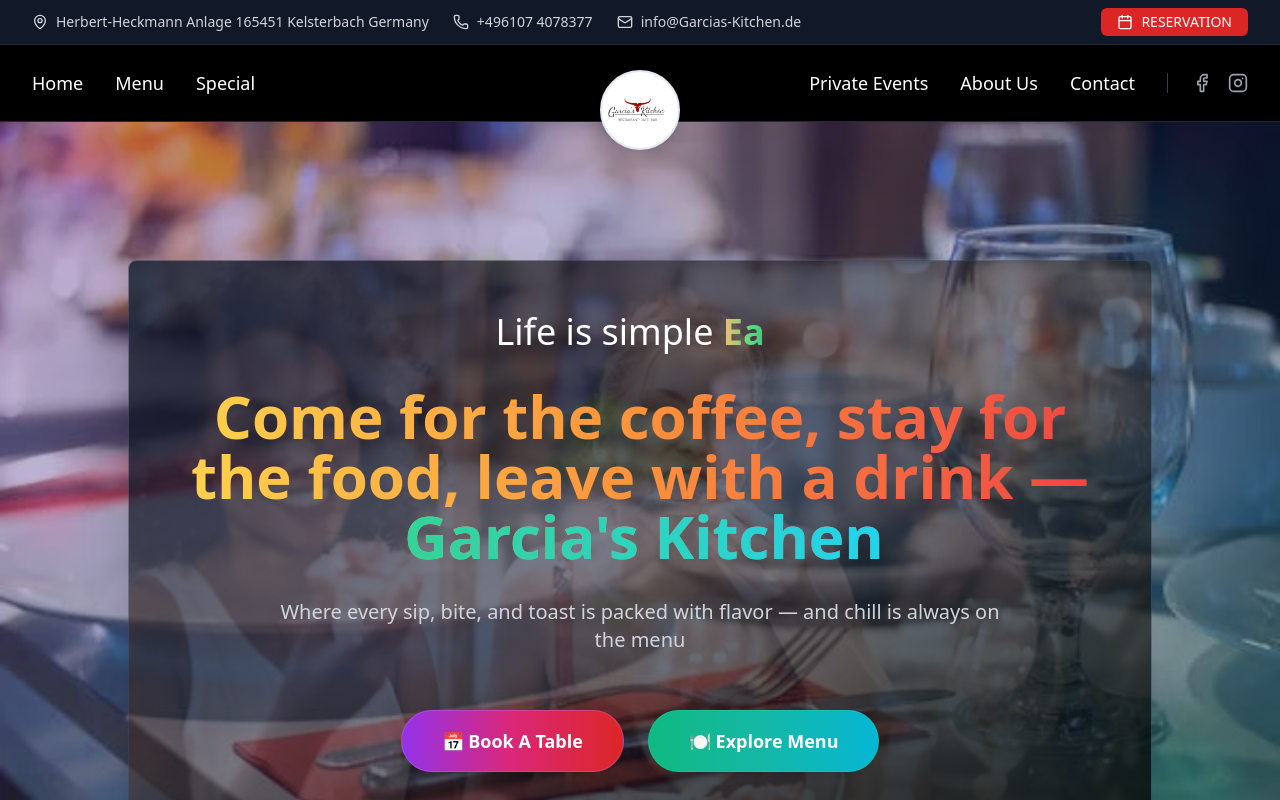
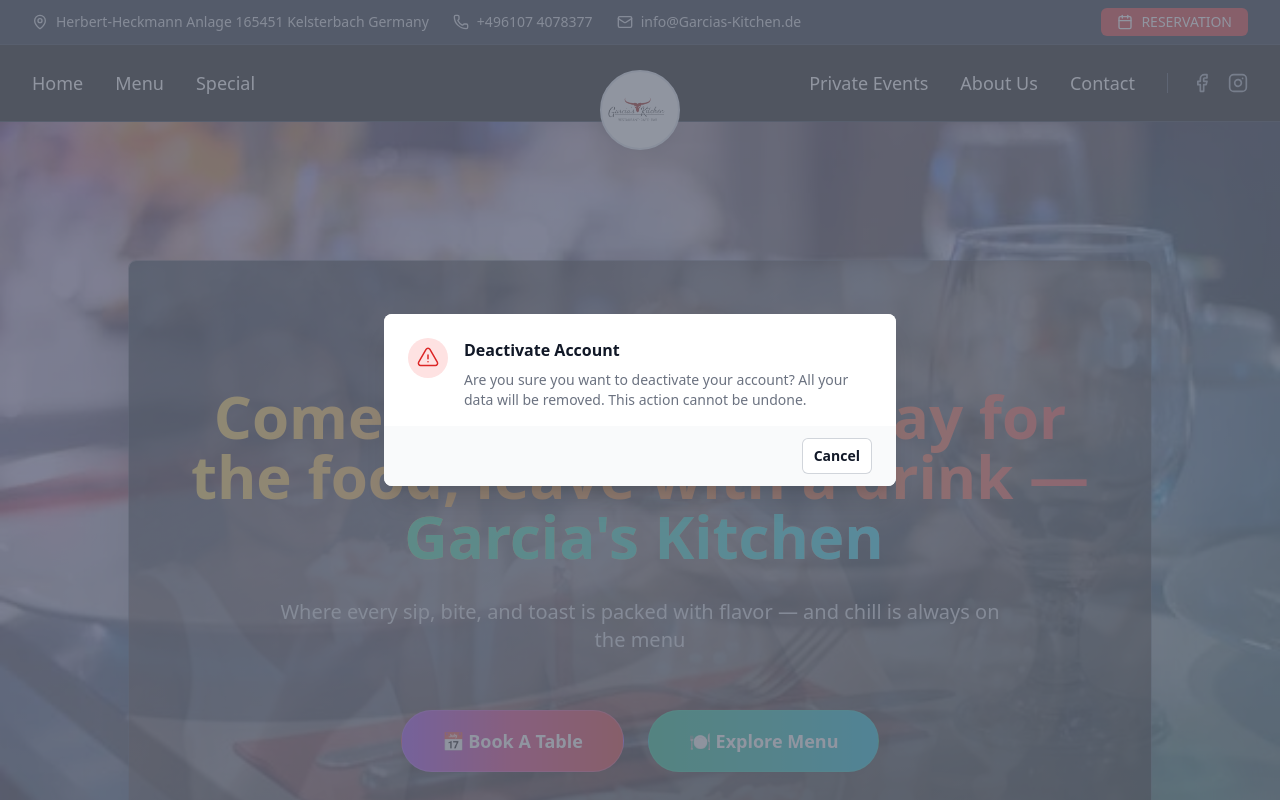
Before and after one commit to lakshmansinghmalviya/restourant-website, a React (Vite) app: page / in a window 1280 px wide. Both pictures are taken after a click on the button "RESERVATION". Shown: the top 800 px of the page. Built offline with nearby package versions, Linux system fonts and the light colour scheme.

Commit message:
okay fine but not expected the dialog

```diff
--- /dev/null
+++ b/src/components/book-table/Dialog.tsx
@@ -0,0 +1,85 @@
+import React from "react";
+
+type ModalProps = {
+  isOpen: boolean;
+  title: string;
+  description?: string;
+  onClose: () => void;
+  children?: React.ReactNode;
+};
+
+const Modal: React.FC<ModalProps> = ({
+  isOpen,
+  title,
+  description,
+  onClose,
+  children,
+}) => {
+
+  if (!isOpen) return null;
+
+  return (
+    <div
+      className="fixed inset-0 z-10 overflow-y-auto"
+      aria-labelledby="modal-title"
+      role="dialog"
+      aria-modal="true"
+    >
+      {/* Backdrop */}
+      <div className="fixed inset-0 bg-gray-500 bg-opacity-75 transition-opacity"></div>
+
+      {/* Modal Content */}
+      <div className="flex min-h-full items-center justify-center p-4">
+        <div className="relative transform overflow-hidden rounded-lg bg-white text-left shadow-xl transition-all sm:w-full sm:max-w-lg">
+          {/* Body */}
+          <div className="bg-white px-4 pt-5 pb-4 sm:p-6 sm:pb-4">
+            <div className="sm:flex sm:items-start">
+              <div className="mx-auto flex size-12 shrink-0 items-center justify-center rounded-full bg-red-100 sm:mx-0 sm:size-10">
+                <svg
+                  className="size-6 text-red-600"
+                  fill="none"
+                  viewBox="0 0 24 24"
+                  strokeWidth={1.5}
+                  stroke="currentColor"
+                  aria-hidden="true"
+                >
+                  <path
+                    strokeLinecap="round"
+                    strokeLinejoin="round"
+                    d="M12 9v3.75m-9.303 3.376c-.866 1.5.217 3.374 1.948 3.374h14.71c1.73 0 2.813-1.874 1.948-3.374L13.949 3.378c-.866-1.5-3.032-1.5-3.898 0L2.697 16.126ZM12 15.75h.007v.008H12v-.008Z"
+                  />
+                </svg>
+              </div>
+              <div className="mt-3 text-center sm:mt-0 sm:ml-4 sm:text-left">
+                <h3
+                  className="text-base font-semibold text-gray-900"
+                  id="modal-title"
+                >
+                  {title}
+                </h3>
+                {description && (
+                  <div className="mt-2">
+                    <p className="text-sm text-gray-500">{description}</p>
+                  </div>
+                )}
+              </div>
+            </div>
+          </div>
+
+          {/* Footer */}
+          <div className="bg-gray-50 px-4 py-3 sm:flex sm:flex-row-reverse sm:px-6">
+            {children}
+            <button
+              onClick={onClose}
+              className="mt-3 inline-flex w-full justify-center rounded-md bg-white px-3 py-2 text-sm font-semibold text-gray-900 shadow-xs ring-1 ring-inset ring-gray-300 hover:bg-gray-50 sm:mt-0 sm:w-auto"
+            >
+              Cancel
+            </button>
+          </div>
+        </div>
+      </div>
+    </div>
+  );
+};
+
+export default Modal;
--- /dev/null
+++ b/src/components/book-table/ReservationDialog.tsx
@@ -0,0 +1,42 @@
+import { useEffect } from "react";
+import ReservationForm from "./ReservationForm";
+
+export default function ReservationDialog({
+  open,
+  setOpen,
+}: {
+  open: boolean;
+  setOpen: (val: boolean) => void;
+}) {
+  useEffect(() => {
+    const handleEsc = (e: KeyboardEvent) => {
+      if (e.key === "Escape") setOpen(false);
+    };
+    document.addEventListener("keydown", handleEsc);
+    return () => document.removeEventListener("keydown", handleEsc);
+  }, [setOpen]);
+
+  console.log("AAA rha hai");
+  if (!open) return null;
+
+
+  return (
+    <div className="fixed inset-0 z-50 flex items-center justify-center bg-black bg-opacity-50">
+      <div className="bg-gray-900 text-white p-6 rounded-lg shadow-lg w-full max-w-2xl relative">
+        <div className="flex justify-between items-center mb-4">
+          <h2 className="text-2xl font-semibold">Book Your Table</h2>
+          <button
+            onClick={() => setOpen(false)}
+            className="text-white hover:text-red-500 text-2xl"
+          >
+            &times;
+          </button>
+        </div>
+        <ReservationForm
+          onCancel={() => setOpen(false)}
+          onSubmitSuccess={() => setOpen(false)}
+        />
+      </div>
+    </div>
+  );
+}
--- /dev/null
+++ b/src/components/book-table/ReservationForm.tsx
@@ -0,0 +1,143 @@
+import React, { useState } from "react";
+
+interface FormData {
+  fullName: string;
+  phoneNumber: string;
+  emailAddress: string;
+  numberOfGuests: string;
+  date: string;
+  time: string;
+  message: string;
+}
+
+export default function ReservationForm({
+  onCancel,
+  onSubmitSuccess,
+}: {
+  onCancel: () => void;
+  onSubmitSuccess: () => void;
+}) {
+  const [formData, setFormData] = useState<FormData>({
+    fullName: "",
+    phoneNumber: "",
+    emailAddress: "",
+    numberOfGuests: "",
+    date: "",
+    time: "",
+    message: "",
+  });
+
+  const handleInputChange = (
+    e: React.ChangeEvent<
+      HTMLInputElement | HTMLTextAreaElement | HTMLSelectElement
+    >
+  ) => {
+    const { name, value } = e.target;
+    setFormData((prev) => ({
+      ...prev,
+      [name]: value,
+    }));
+  };
+
+  const handleSubmit = (e: React.FormEvent<HTMLFormElement>) => {
+    e.preventDefault();
+    console.log("Reservation submitted:", formData);
+    // You can call an API here
+    onSubmitSuccess(); // close dialog
+  };
+
+  return (
+    <form onSubmit={handleSubmit} className="space-y-6">
+      <div className="grid grid-cols-1 md:grid-cols-2 gap-4">
+        <input
+          name="fullName"
+          placeholder="FULL NAME*"
+          value={formData.fullName}
+          onChange={handleInputChange}
+          required
+          className="bg-transparent border border-gray-600 px-4 py-2 text-white"
+        />
+        <input
+          name="phoneNumber"
+          placeholder="PHONE NUMBER*"
+          value={formData.phoneNumber}
+          onChange={handleInputChange}
+          required
+          className="bg-transparent border border-gray-600 px-4 py-2 text-white"
+        />
+      </div>
+
+      <input
+        name="emailAddress"
+        placeholder="EMAIL ADDRESS*"
+        type="email"
+        value={formData.emailAddress}
+        onChange={handleInputChange}
+        required
+        className="bg-transparent border border-gray-600 px-4 py-2 text-white w-full"
+      />
+
+      <select
+        name="numberOfGuests"
+        value={formData.numberOfGuests}
+        onChange={handleInputChange}
+        required
+        className="bg-transparent border border-gray-600 px-4 py-2 text-white w-full"
+      >
+        <option value="">NUMBER OF GUESTS</option>
+        {[...Array(8)].map((_, i) => (
+          <option key={i + 1} value={i + 1} className="bg-gray-800">
+            {i + 1} Guest{i > 0 ? "s" : ""}
+          </option>
+        ))}
+        <option value="8+" className="bg-gray-800">
+          8+ Guests
+        </option>
+      </select>
+
+      <div className="grid grid-cols-1 md:grid-cols-2 gap-4">
+        <input
+          type="date"
+          name="date"
+          value={formData.date}
+          onChange={handleInputChange}
+          required
+          className="bg-transparent border border-gray-600 px-4 py-2 text-white"
+        />
+        <input
+          type="time"
+          name="time"
+          value={formData.time}
+          onChange={handleInputChange}
+          required
+          className="bg-transparent border border-gray-600 px-4 py-2 text-white"
+        />
+      </div>
+
+      <textarea
+        name="message"
+        placeholder="MESSAGE..."
+        value={formData.message}
+        onChange={handleInputChange}
+        className="bg-transparent border border-gray-600 px-4 py-2 text-white w-full"
+        rows={4}
+      />
+
+      <div className="flex justify-end space-x-3 pt-4">
+        <button
+          type="button"
+          onClick={onCancel}
+          className="px-4 py-2 border border-gray-400 text-white"
+        >
+          Cancel
+        </button>
+        <button
+          type="submit"
+          className="px-4 py-2 bg-red-600 text-white hover:bg-red-700"
+        >
+          Submit
+        </button>
+      </div>
+    </form>
+  );
+}
--- a/src/components/header/HeaderMobile.tsx
+++ b/src/components/header/HeaderMobile.tsx
@@ -9,11 +9,18 @@
   Instagram,
   Calendar
 } from 'lucide-react';
-import { Link } from 'react-router-dom'; // ✅ Import Link
+import { Link } from 'react-router-dom';
+import Dialog from '../book-table/Dialog';
 
 const ResponsiveHeader = () => {
   const [isMobileMenuOpen, setIsMobileMenuOpen] = useState(false);
   const [isScrolled, setIsScrolled] = useState(false);
+  const [open, setOpen] = useState(false);
+
+  const handleDeactivate = () => {
+    // alert("Account deactivated.");
+    setOpen(false);
+  };
 
   useEffect(() => {
     const handleScroll = () => {
@@ -71,8 +78,11 @@
                 <span>info@Garcias-Kitchen.de</span>
               </div>
             </div>
-            <button className="bg-red-600 hover:bg-red-700 text-white px-4 py-1 rounded-md transition-colors duration-300 font-medium flex items-center space-x-2">
-              <Calendar className="w-4 h-4" />
+            <button className="bg-red-600 hover:bg-red-700 text-white px-4 py-1 rounded-md transition-colors duration-300 font-medium flex items-center space-x-2"
+              onClick={() => setOpen(true)}
+            >
+              <Calendar className="w-4 h-4"
+              />
               <span>RESERVATION</span>
             </button>
           </div>
@@ -130,7 +140,10 @@
 
             {/* Mobile Icons */}
             <div className="lg:hidden flex items-center space-x-3">
-              <button className="bg-red-600 hover:bg-red-700 text-white px-3 py-2 rounded-md transition-colors duration-300 text-sm font-medium">
+              <button className="bg-red-600 hover:bg-red-700 text-white px-3 py-2 rounded-md transition-colors duration-300 text-sm font-medium"
+                onClick={() => setOpen(true)}
+
+              >
                 <Calendar className="w-4 h-4" />
               </button>
               <button
@@ -147,8 +160,8 @@
 
       {/* Mobile Menu */}
       <div className={`lg:hidden mobile-menu-container transition-all duration-300 ease-in-out ${isMobileMenuOpen
-          ? 'max-h-screen opacity-100'
-          : 'max-h-0 opacity-0 pointer-events-none'
+        ? 'max-h-screen opacity-100'
+        : 'max-h-0 opacity-0 pointer-events-none'
         } overflow-hidden bg-gray-900 border-b border-gray-800`}>
         <div className="px-4 py-6 space-y-6">
           <div className="space-y-4 pb-6 border-b border-gray-700">
@@ -181,8 +194,12 @@
           </nav>
 
           {/* Mobile Button */}
-          <button className="w-full bg-red-600 hover:bg-red-700 text-white py-3 rounded-md transition-colors duration-300 font-medium flex items-center justify-center space-x-2">
-            <Calendar className="w-5 h-5" />
+          <button className="w-full bg-red-600 hover:bg-red-700 text-white py-3 rounded-md transition-colors duration-300 font-medium flex items-center justify-center space-x-2"
+            onClick={() => setOpen(true)}
+          >
+            <Calendar className="w-5 h-5"
+
+            />
             <span>MAKE RESERVATION</span>
           </button>
 
@@ -196,6 +213,12 @@
           </div>
         </div>
       </div>
+      <Dialog
+        isOpen={open}
+        title="Deactivate Account"
+        description="Are you sure you want to deactivate your account? All your data will be removed. This action cannot be undone."
+        onClose={() => setOpen(false)}
+      />
     </header>
   );
 };
```
